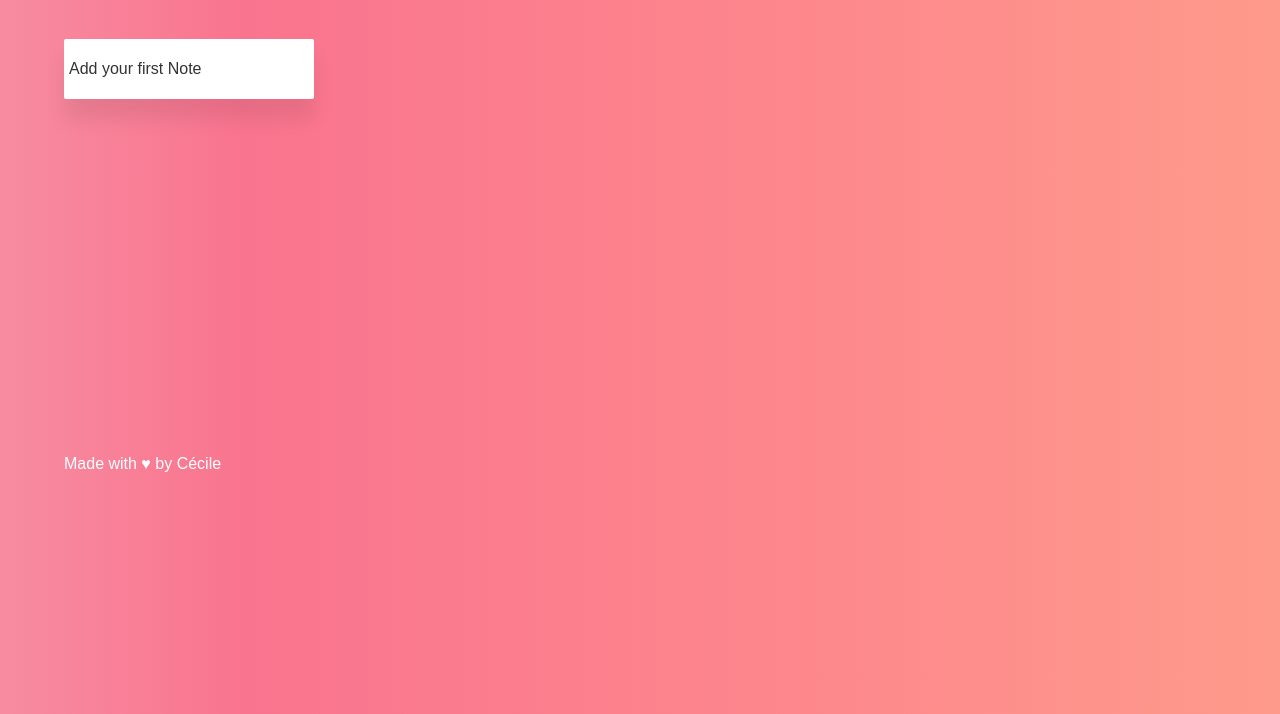
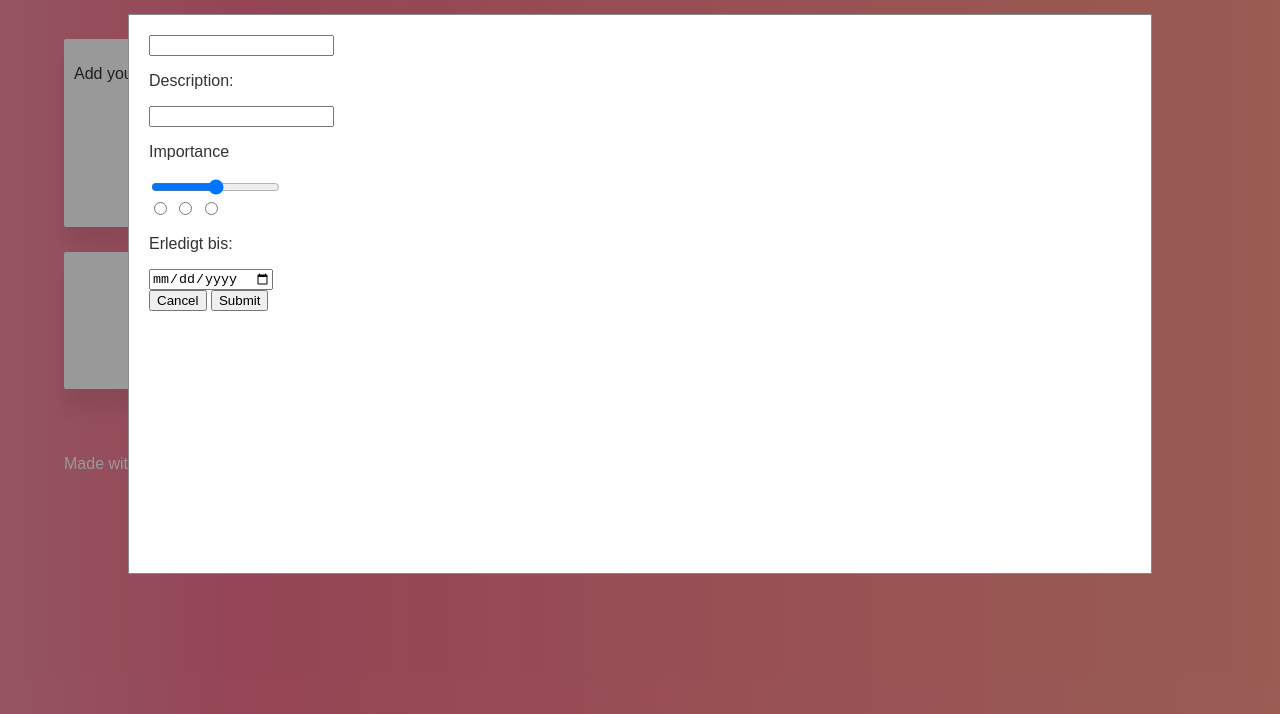
Before and after one commit to codingunicorn/notes_app, a plain HTML site: page index.html in a window 1280 px wide. Shown: the part 86-800 px from the top of the page. Drawn offline with Linux system fonts and the light colour scheme.

Commit message:
feat: Add basic modal structure

```diff
--- a/css/app.css
+++ b/css/app.css
@@ -6,7 +6,6 @@
 html {
     font-family: var(--font-style);
     box-sizing: border-box;
-    background: var(--bg-color); /* For browsers that do not support gradients */
     background: var(--bg-color);
     color:      var(--secondary-color)
 }
@@ -56,8 +55,13 @@ select {
  * Note Styles
  */
 
+.notes {
+    display: flex;
+    flex-wrap: wrap;
+}
+
  .single-note {
-    background-color: var(--card-color);
+    background: var(--card-color);
     color: var(--secondary-text-color);
     box-shadow: 0 20px 20px rgba(0,0,0,.08);
     padding: 2%;
@@ -68,8 +72,38 @@ select {
   }
 
 
+/*
+* Modal Style
+*/
 
- /*
- * Styles for themes? here are more infos:
-  https://stackoverflow.com/questions/8796107/how-to-make-changeable-themes-using-css-and-javascript
- */
+
+.modal {
+    position: fixed; /* Stay in place */
+    z-index: 1; /* Sit on top */
+    padding-top: 100px; /* Location of the box */
+    left: 0;
+    top: 0;
+    width: 100%;
+    height: 100%;
+    overflow: auto;
+    background-color: rgba(0,0,0,0.4);
+}
+
+form {
+    color: var(--secondary-text-color)
+}
+
+/* Modal Content */
+.modal-content {
+    background-color: #fefefe;
+    margin: auto;
+    padding: 20px;
+    border: 1px solid #888;
+    width: 80vw;
+    height: 70vh;
+}
+
+
+.invisible {
+    display: none;
+}
--- a/css/dark-theme.css
+++ b/css/dark-theme.css
@@ -4,7 +4,7 @@ dark theme */
     --bg-color: #1e1e1e;
     --third-color: #ddd;
     --secondary-color: #333;
-    --card-color: #333;
-    --secondary-text-color: rgb(184, 182, 182);
+    --card-color: linear-gradient(to top, #5f72bd 0%, #9b23ea 100%);
+    --secondary-text-color: rgb(230, 227, 227);
     --font-style: 'Press Start 2P', cursive;
 }
--- a/index.html
+++ b/index.html
@@ -43,13 +43,47 @@
   <input type="checkbox" onchange="checkFinished(this)" checked>Show finished</input>
 </section> -->
 
-  <section class="notescontainer">
-      <div class="single-note">
+  <section class="notes">
+      <div class="add-note single-note">
         <p>Add your first Note</p>
         <!-- add an icon like a + -->
         </div>
+       <div class="single-note"></div>
   </section>
  </main>
+
+<section class="modal">
+  <div class="modal-content">
+    <form >
+        <input name="title" id="title" type="text"> </input>
+
+        <p>Description:</p>
+        <input name="description" id="description" type="text"> </input>
+
+        <p>Importance</p>
+        <input name="importance" type="range" id="importance" name="points" min="1" max="3">
+
+        <!--new method for importance -->
+        <div class="importance">
+          <input type="radio" id="star3" name="rate" value="3" />
+          <label for="star3" title="text"> </label>
+          <input type="radio" id="star2" name="rate" value="2" />
+          <label for="star2" title="text"> </label>
+          <input type="radio" id="star1" name="rate" value="1" />
+          <label for="star1" title="text"> </label>
+        </div>
+
+        <p>Erledigt bis:</p>
+        <input name="enddate" id="enddate" type="date">
+
+        <div class="flex">
+          <button onclick="cancelNewNote()" id="btnCancel" type="button" class="btn">Cancel</button>
+          <button href="index.html" type="submit" value="Submit" id="btnSubmit" class="btn gradient-light">Submit</button>
+        </div>
+      </form>
+    </div>
+</section>
+
 
  <footer>
     <p>Made with ♥ by Cécile</p>
--- a/js/app.js
+++ b/js/app.js
@@ -1,7 +1,12 @@
 "use strict";
+
+// Event Listeners for UI Elements
+let addNote = document.getElementsByClassName("add-note")[0];
+let modal = document.getElementsByClassName("modal")[0];
 
 
 
+addNote.addEventListener('click', toggleModal(modal));
 
 // change Theme
 
@@ -11,3 +16,8 @@ function setTheme() {
     let chosenTheme = document.getElementsByTagName("option")[selectedOption].value;
     CSStheme.href = `./css/${chosenTheme}-theme.css`;
 }
+
+/* function toggleModal(modal) {
+    modal.classList.toggle("invisible");
+}
+ */
```
